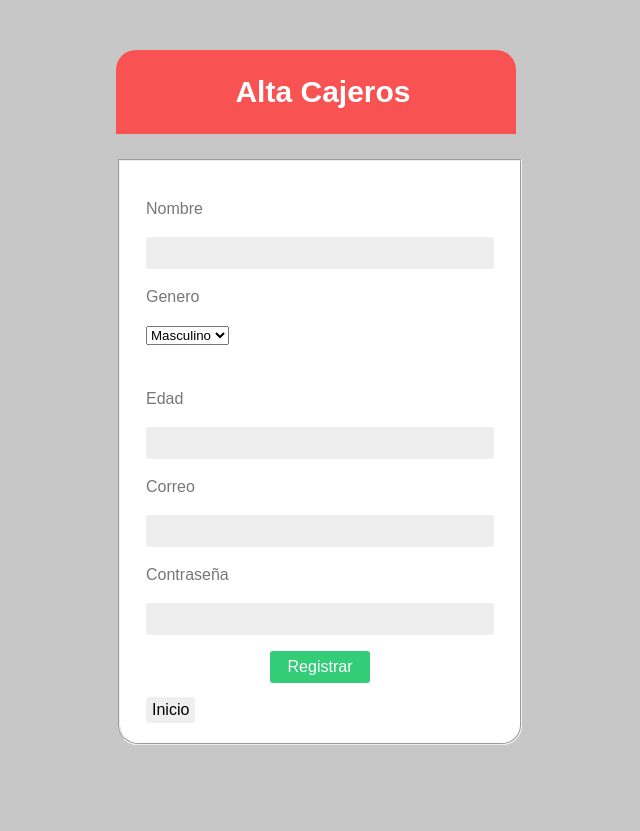
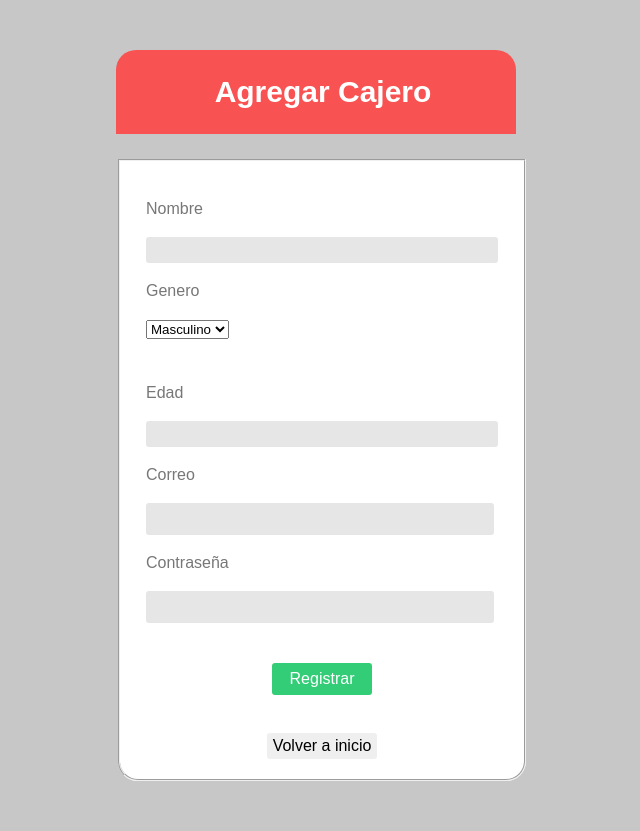
Before and after one commit to Masavi/Supermercado, a PHP site: page /admin/alta_cajero.html in a window 1280 px wide. Shown: the whole page, without its empty margins (324-964 px from the left). Before the commit the page ends 800 px from the top, so only its background shows below. Run offline with PHP 8.4, Linux system fonts and the light colour scheme; some libraries are stand-ins or nearby versions.

Commit message:
Correcciones de estilo

```diff
--- a/admin/alta_cajero.html
+++ b/admin/alta_cajero.html
@@ -10,13 +10,13 @@
 <body>
 	<div id="login">
 
-		<h2><span class="fontawesome-lock"></span>Alta Cajeros</h2>
+		<h2><span class="fontawesome-lock"></span>Agregar Cajero</h2>
 
 		<form action="alta_cajero.php" method="POST" >
 
 			<fieldset>
                 <p><label for="NomSuc">Nombre</label></p>
-                <p><input type="email" id="NomSuc" name="nombre"></p>
+                <p><input type="text" style="background-color:#e6e6e6;width:21.75em;" name="nombre">
 
                 <p><label>Genero</label></p>
                     <select name="genero">
@@ -25,17 +25,19 @@
                     </select>
                 <br><br>
                 <p><label for="Edad">Edad</label></p>
-                <p><input type="password" id="Edad" name="edad"/></p>
+                <p><input type="number" style="background-color:#e6e6e6;width:21.75em;" name="edad">
 
                 <p><label for="Correo">Correo</label></p>
-                <p><input type="email" id="Correo" name="correo"/></p>
+                <p><input type="email" style="background-color:#e6e6e6" name="correo">
 
                 <p><label for="Contraseña">Contraseña</label></p>
-                <p><input type="password" id="Correo" name="password"/></p>
+                <p><input type="password" style="background-color:#e6e6e6" name="password">
+                <br><br>
 
-
-				<p><input type="submit" value="Registrar"></p>
-                <a href="/" style="text-decoration:none"><input type="button" value="Inicio"></a>
+				<p><input type="submit" value="Registrar"></p><br>
+                <div style="text-align:center">
+                <a href="/" style="text-decoration:none"><input type="button" value="Volver a inicio"></a>
+                </div>
 
 			</fieldset>
 
--- a/admin/alta_cajero.php
+++ b/admin/alta_cajero.php
@@ -18,6 +18,6 @@
 		$db->execute();
 
         echo '<script> alert("Has agregado un cajero exitosamente.");</script>';
-		echo '<script> window.location="/admin/alta_cajero.php"; </script>';
+		echo '<script> window.location="/admin/alta_cajero.html"; </script>';
 	}
 ?>
```
Also changed, not shown: admin/alta_producto.html (+9 -7 lines), admin/alta_sucursal.html (+7 -5 lines).
